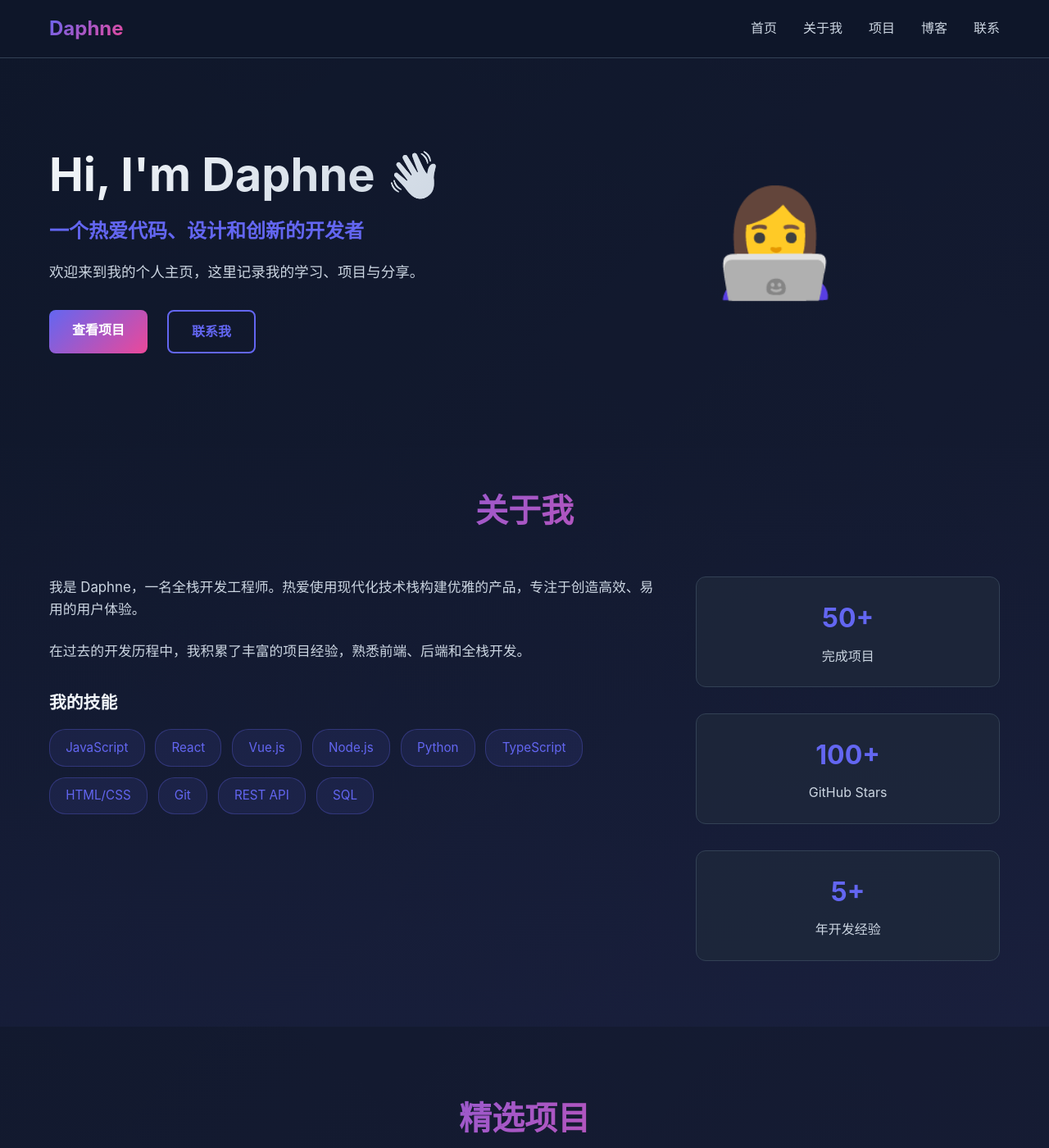
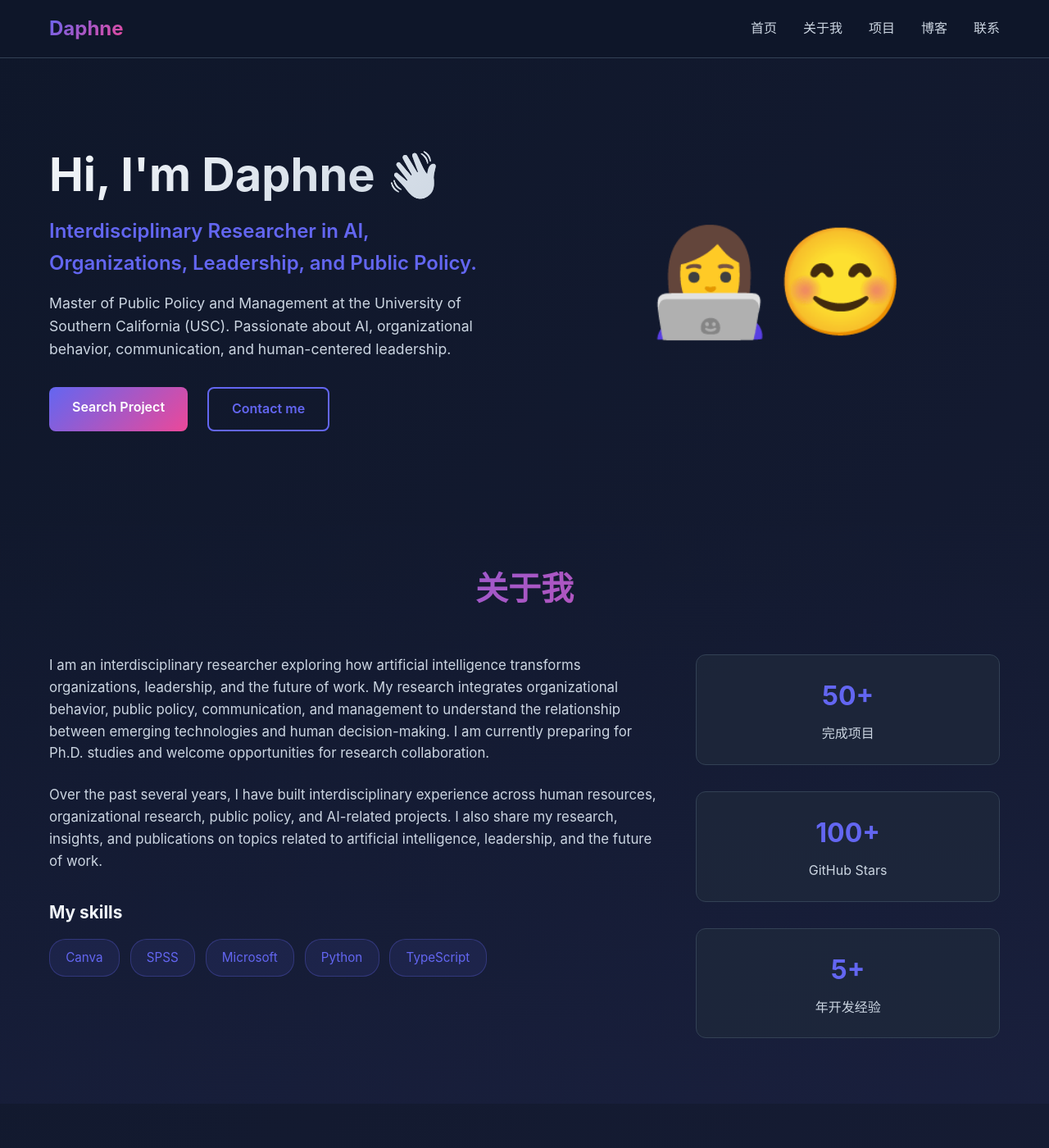
Before and after one commit to Daphne-zeng/Daphne-zeng.github.io, a Jekyll site: the page home.html, which Jekyll copies as it is, in a window 1280 px wide and 1400 px high. Shown: the whole window at 82% size. Built offline with Jekyll 4.4.1, drawn with Linux system fonts in a browser that asks for light colours.

Commit message:
Update home.html

```diff
--- a/home.html
+++ b/home.html
@@ -32,15 +32,15 @@
         <div class="container">
             <div class="hero-content">
                 <h1 class="hero-title">Hi, I'm Daphne 👋</h1>
-                <p class="hero-subtitle">一个热爱代码、设计和创新的开发者</p>
-                <p class="hero-description">欢迎来到我的个人主页，这里记录我的学习、项目与分享。</p>
+                <p class="hero-subtitle">Interdisciplinary Researcher in AI, Organizations, Leadership, and Public Policy.</p>
+                <p class="hero-description">Master of Public Policy and Management at the University of Southern California (USC). Passionate about AI, organizational behavior, communication, and human-centered leadership.</p>
                 <div class="cta-buttons">
-                    <a href="#projects" class="btn btn-primary">查看项目</a>
-                    <a href="#contact" class="btn btn-secondary">联系我</a>
+                    <a href="#projects" class="btn btn-primary">Search Project</a>
+                    <a href="#contact" class="btn btn-secondary">Contact me</a>
                 </div>
             </div>
             <div class="hero-image">
-                <div class="avatar">👩‍💻</div>
+                <div class="avatar">👩‍💻😊</div>
             </div>
         </div>
     </section>
@@ -51,20 +51,15 @@
             <h2 class="section-title">关于我</h2>
             <div class="about-content">
                 <div class="about-text">
-                    <p>我是 Daphne，一名全栈开发工程师。热爱使用现代化技术栈构建优雅的产品，专注于创造高效、易用的用户体验。</p>
-                    <p>在过去的开发历程中，我积累了丰富的项目经验，熟悉前端、后端和全栈开发。</p>
-                    <h3>我的技能</h3>
+                    <p>I am an interdisciplinary researcher exploring how artificial intelligence transforms organizations, leadership, and the future of work. My research integrates organizational behavior, public policy, communication, and management to understand the relationship between emerging technologies and human decision-making. I am currently preparing for Ph.D. studies and welcome opportunities for research collaboration.</p>
+                    <p>Over the past several years, I have built interdisciplinary experience across human resources, organizational research, public policy, and AI-related projects. I also share my research, insights, and publications on topics related to artificial intelligence, leadership, and the future of work.</p>
+                    <h3>My skills</h3>
                     <div class="skills">
-                        <span class="skill-tag">JavaScript</span>
-                        <span class="skill-tag">React</span>
-                        <span class="skill-tag">Vue.js</span>
-                        <span class="skill-tag">Node.js</span>
+                                    <span class="skill-tag">Canva</span>
+                        <span class="skill-tag">SPSS</span>
+                        <span class="skill-tag">Microsoft</span>
                         <span class="skill-tag">Python</span>
                         <span class="skill-tag">TypeScript</span>
-                        <span class="skill-tag">HTML/CSS</span>
-                        <span class="skill-tag">Git</span>
-                        <span class="skill-tag">REST API</span>
-                        <span class="skill-tag">SQL</span>
                     </div>
                 </div>
                 <div class="about-stats">
```
